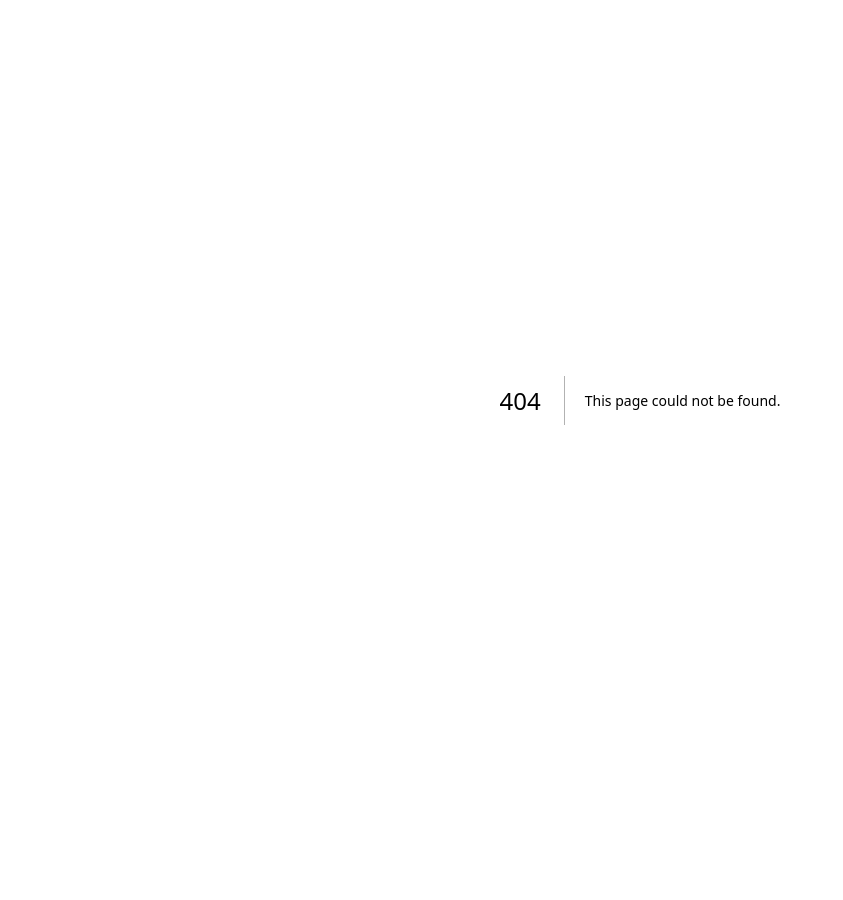
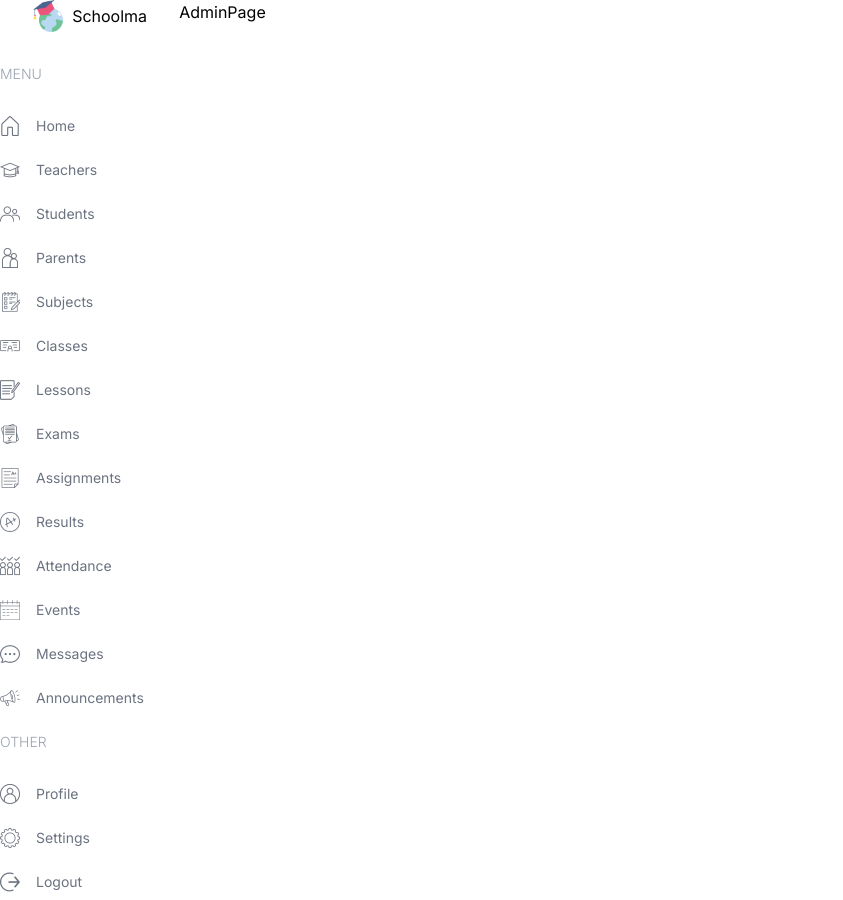
Before and after one commit to samsdial/schboard, a Next.js app: page /admin in a window 1280 px wide. Before the commit this address had no page. Shown: the whole page, without its empty margins (0-843 px from the left). Before the commit the page ends 800 px from the top, so only its background shows below. Built offline with nearby package versions, Linux system fonts and the light colour scheme.

Commit message:
add menu and other 22,14 min

```diff
--- /dev/null
+++ b/src/app/(dashboard)/admin/page.tsx
@@ -0,0 +1,7 @@
+const AdminPage = () => {
+  return (
+    <div>AdminPage</div>
+  )
+}
+
+export default AdminPage
--- /dev/null
+++ b/src/app/(dashboard)/layout.tsx
@@ -0,0 +1,22 @@
+import Menu from "@/components/Menu";
+import Image from "next/image";
+import Link from "next/link";
+
+export default function DashboardLayout({
+    children,
+  }: Readonly<{
+    children: React.ReactNode;
+  }>) {
+    return (
+        <div className="h-screen flex">
+          <div className="w-[14%] md:w-[8%] lg:w-[16%] xl:w-[14%]">
+            <Link href="/" className="flex items-center justify-center gap-2">
+              <Image src="/logo.png" alt="logo" width={32} height={32} />
+              <span className="hidden lg:block">Schoolma</span>
+            </Link>
+            <Menu />
+          </div>
+          <div className="w-[86%] md:w-[92%] lg:w-[84%] xl:w-[86%]">{children}</div>
+        </div>
+    );
+  }
--- /dev/null
+++ b/src/app/(dashboard)/parent/page.tsx
@@ -0,0 +1,7 @@
+const ParentPage = () => {
+  return (
+    <div>ParentPage</div>
+  )
+}
+
+export default ParentPage
--- /dev/null
+++ b/src/app/(dashboard)/student/page.tsx
@@ -0,0 +1,7 @@
+const StudentPage = () => {
+  return (
+    <div>StudentPage</div>
+  )
+}
+
+export default StudentPage
--- /dev/null
+++ b/src/app/(dashboard)/teacher/page.tsx
@@ -0,0 +1,7 @@
+const TeacherPage = () => {
+  return (
+    <div>TeacherPage</div>
+  )
+}
+
+export default TeacherPage
--- /dev/null
+++ b/src/app/sign-in/page.tsx
@@ -0,0 +1,7 @@
+const SingPage = () => {
+  return (
+    <div>SingPage</div>
+  )
+}
+
+export default SingPage
--- a/src/components/Menu.tsx
+++ b/src/components/Menu.tsx
@@ -1,3 +1,6 @@
+import Image from "next/image";
+import Link from "next/link";
+
 const menuItems = [
   {
     title: "MENU",
@@ -112,3 +115,26 @@ const menuItems = [
     ],
   },
 ];
+const Menu = () => {
+  return (
+    <div className="mt-4 text-sm">
+      {menuItems.map(i=>(
+        <div className="flex flex-col gap-2" key={i.title}>
+          <span className="hidden lg:block text-gray-400 font-light my-4">{i.title}</span>
+          {i.items.map(item=>(
+            <Link
+              href={item.href}
+              key={item.label}
+              className="flex items-center justify-center lg:justify-start gap-4 text-gray-500 py-2"
+            >
+              <Image src={item.icon} alt={item.label} width={20} height={20} />
+              <span className="hidden lg:block">{item.label}</span>
+            </Link>
+          ))}
+        </div>
+      ))}
+    </div>
+  )
+}
+
+export default Menu
--- /dev/null
+++ b/src/components/Navbar.tsx
@@ -0,0 +1,7 @@
+const Navbar = () => {
+  return (
+    <div>Navbar</div>
+  )
+}
+
+export default Navbar
```
